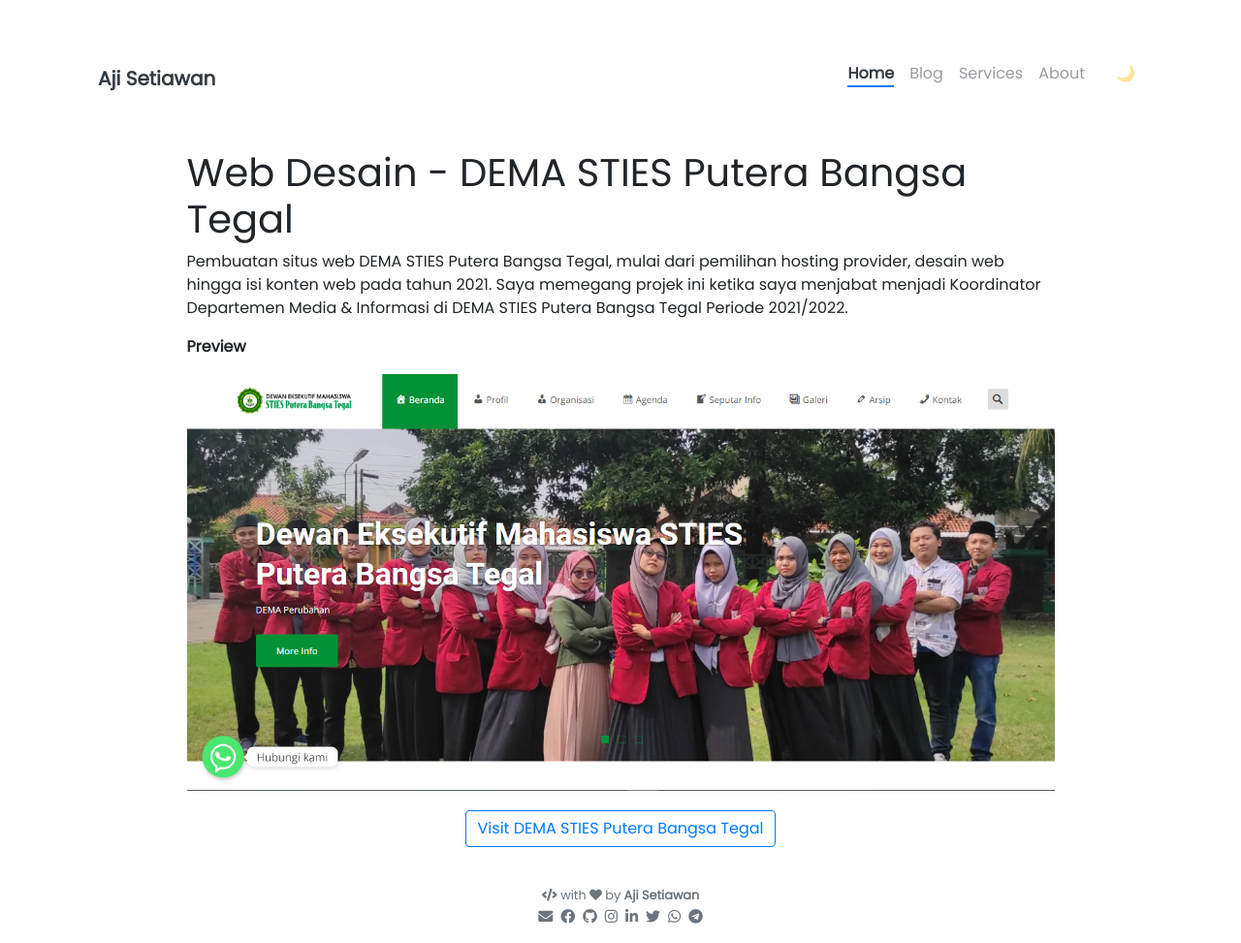
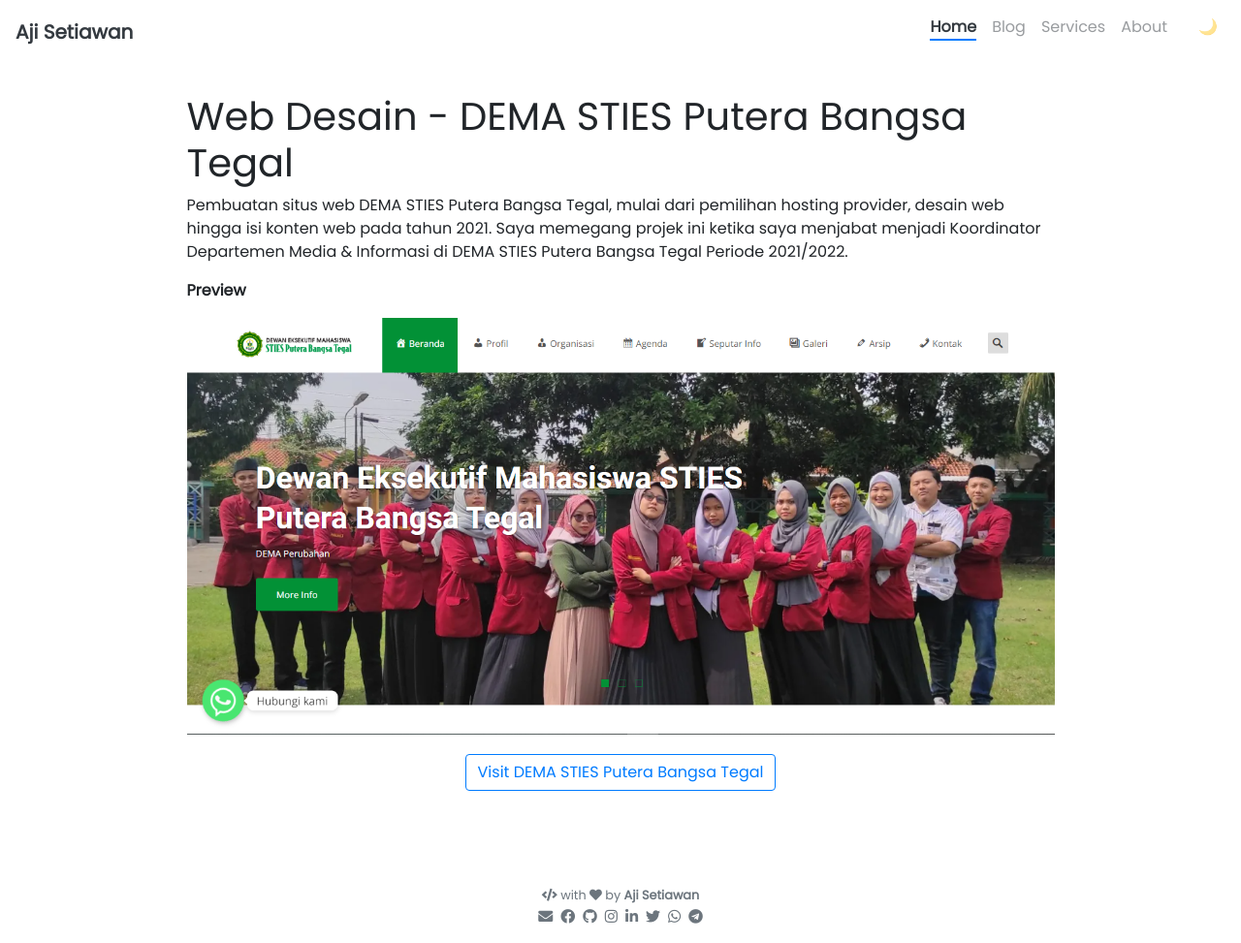
Before and after one commit to ajisetiawan716/ajisetiawan716.github.io, a Jekyll site: the page built from _projects/Web Desain DEMA STIES Putera Bangsa Tegal.md, in a window 1280 px wide and 973 px high. Shown: the whole window at 97% size. Built offline with Jekyll 4.4.1, drawn with Linux system fonts in a browser that asks for light colours; nearby versions of some CDN libraries.

Commit message:
Update navbar.html

```diff
--- a/_includes/navbar.html
+++ b/_includes/navbar.html
@@ -15,7 +15,7 @@
     <meta http-equiv="refresh" content="0; url=/404.html" />
 </noscript>
 
-<nav class="navbar navbar-expand-lg navbar-themed">
+<nav class="navbar navbar-expand-lg navbar-themed fixed-top">
 
   <a class="navbar-brand" href="{{ site.baseurl }}/"><h5><b>{{ site.title }}</b></h5></a>
 
```
